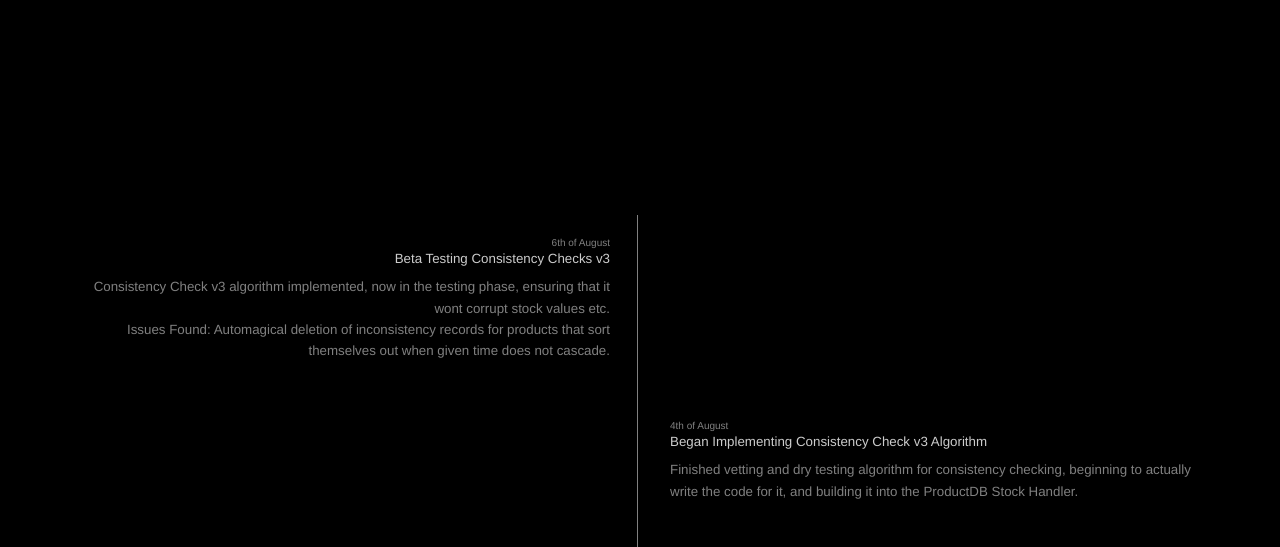
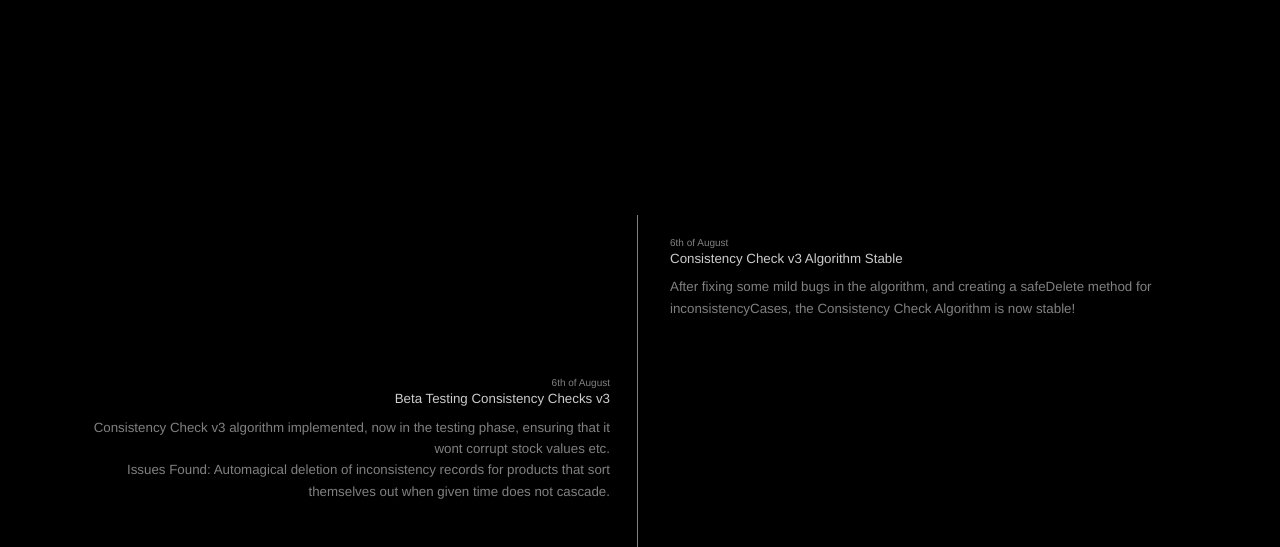
Before and after one commit to vyrzdev/vyrzdev.github.io, a plain HTML site: page D2DTimeline.html in a window 1280 px wide. Shown: the part 253-800 px from the top of the page. Drawn offline with nearby package versions, Linux system fonts and the light colour scheme; a script that the page names is missing.

Commit message:
Updated to reflect current project status

```diff
--- a/D2DTimeline.html
+++ b/D2DTimeline.html
@@ -13,6 +13,15 @@
 </div>
 <div class="box right">
     <div class="timeline">
+        <div class="container rule-right">
+            <div class="content">
+                <span class="date">6th of August</span>
+                <h1>Consistency Check v3 Algorithm Stable</h1>
+                <p>
+                    After fixing some mild bugs in the algorithm, and creating a safeDelete method for inconsistencyCases, the Consistency Check Algorithm is now stable!
+                </p>
+            </div>
+        </div>
         <div class="container rule-left">
             <div class="content">
                 <span class="date">6th of August</span>
```
